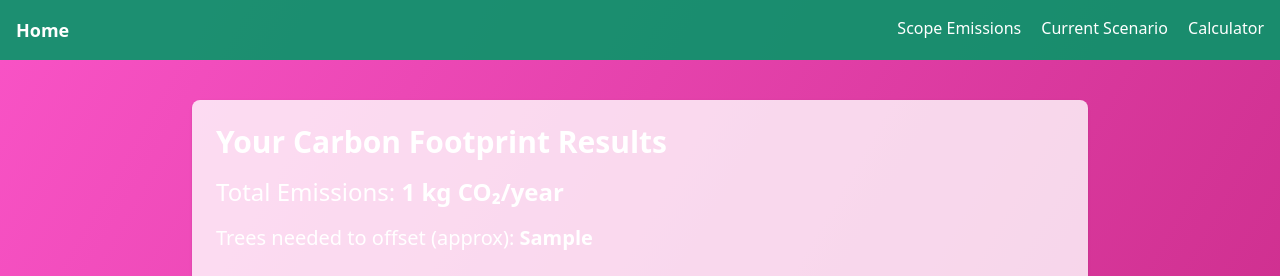
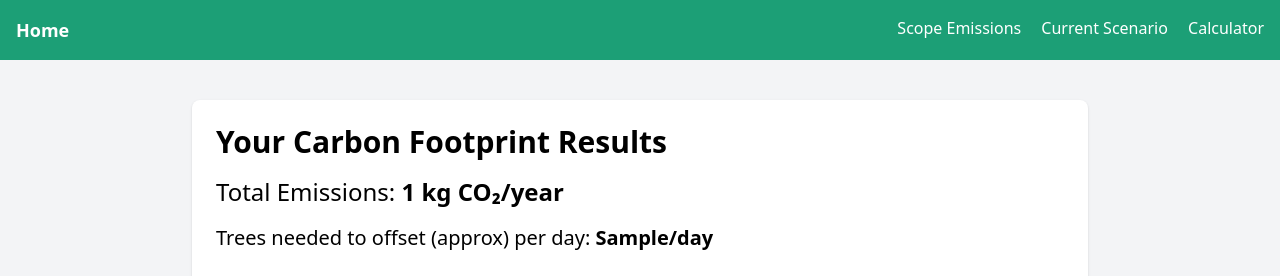
Before and after one commit to noddysnots/carbon-calculator, a Flask app: template templates/results.html in a window 1280 px wide. Shown: the top 276 px of the page. Run offline with Flask 3, Linux system fonts and the light colour scheme; the template is opened without the code that fills it: most values are stand-ins (such as "Sample title", 1, 10 or a date in 2020); some libraries are stand-ins or nearby versions.

Commit message:
Update templates/results.html

```diff
--- a/templates/results.html
+++ b/templates/results.html
@@ -7,32 +7,10 @@
    <link href="https://cdn.jsdelivr.net/npm/remixicon@3.5.0/fonts/remixicon.css" rel="stylesheet">
    <link href="https://cdn.jsdelivr.net/npm/aos@2.3.4/dist/aos.css" rel="stylesheet">
    <link href="https://cdn.jsdelivr.net/npm/tailwindcss@2.2.19/dist/tailwind.min.css" rel="stylesheet">
+</head>
 
-   <style>
-     /* We define 3 background gradient styles for low, medium, high emissions. */
-     .low-bg {
-       background: linear-gradient(120deg, #a8e063, #56ab2f);
-       color: #ffffff;
-     }
-     .medium-bg {
-       background: linear-gradient(120deg, #fddb92, #d1fdca);
-       color: #333333;
-     }
-     .high-bg {
-       background: linear-gradient(120deg, #f953c6, #b91d73);
-       color: #ffffff;
-     }
-   </style>
-</head>
-<body class="
-  {% if data.emission_level == 'low' %}
-    low-bg
-  {% elif data.emission_level == 'medium' %}
-    medium-bg
-  {% else %}
-    high-bg
-  {% endif %}
-">
+<!-- No more background color classes; just normal gray. -->
+<body class="bg-gray-100">
    <header class="bg-green-600 bg-opacity-90 text-white p-4">
        <nav class="flex justify-between">
            <div><a href="/" class="text-lg font-bold hover:underline">Home</a></div>
@@ -45,7 +23,7 @@
    </header>
 
    <main class="max-w-4xl mx-auto py-10">
-       <div class="bg-white bg-opacity-80 rounded-lg shadow p-6" data-aos="fade-up">
+       <div class="bg-white rounded-lg shadow p-6" data-aos="fade-up">
            <h1 class="text-3xl font-bold mb-4">Your Carbon Footprint Results</h1>
 
            <!-- Show total emissions in text -->
@@ -56,10 +34,10 @@
                </span>
            </div>
 
-           <!-- Trees needed offset line -->
+           <!-- Show trees needed per day -->
            <div class="mb-6 text-xl">
-             Trees needed to offset (approx):
-             <span class="font-semibold">{{ data.trees_needed }}</span>
+             Trees needed to offset (approx) per day:
+             <span class="font-semibold">{{ data.trees_needed_day }}/day</span>
            </div>
 
            <!-- Emissions Chart -->
@@ -213,19 +191,19 @@
                data: [
                    {
                        name: 'Scope 1',
-                       // For example, let's assume "Transport + Waste" is scope 1
+                       // Example assumption: Transport + Waste
                        value: data.breakdown.Transport + data.breakdown.Waste,
                        itemStyle: { color: '#3b82f6' }
                    },
                    {
                        name: 'Scope 2',
-                       // "Home" might be scope 2 (electricity)
+                       // Example assumption: Home = electricity usage
                        value: data.breakdown.Home,
                        itemStyle: { color: '#10b981' }
                    },
                    {
                        name: 'Scope 3',
-                       // "Flights + Food" might be scope 3
+                       // Example assumption: Flights + Food
                        value: data.breakdown.Flights + data.breakdown.Food,
                        itemStyle: { color: '#f59e0b' }
                    }
```
